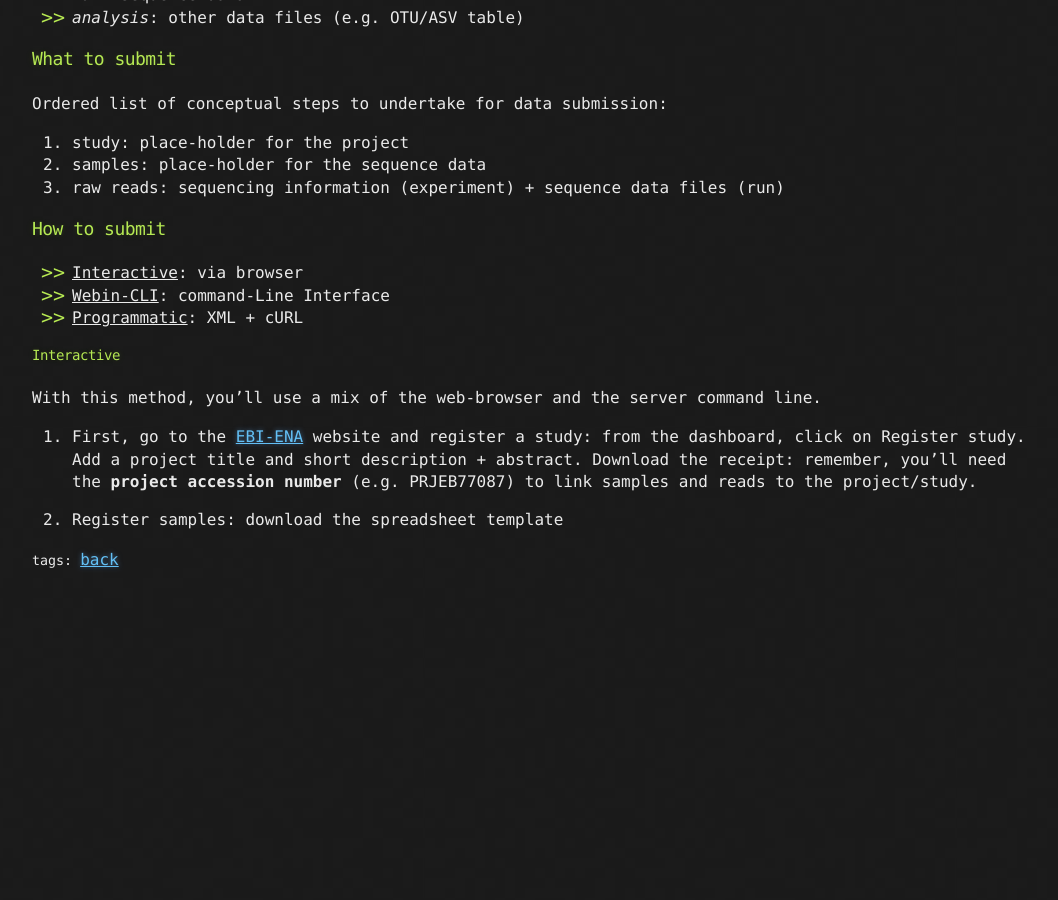
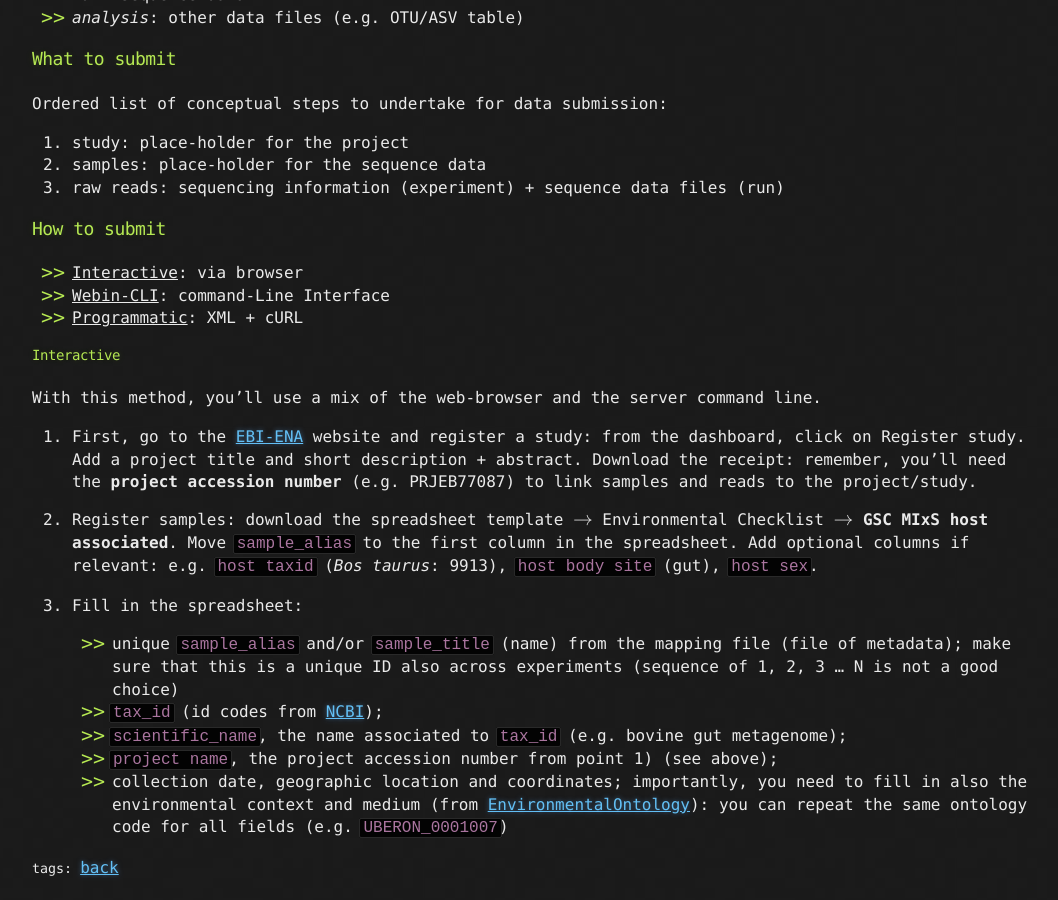
Before and after one commit to bioinformateachers/bioinformateachers.github.io, a Jekyll site: the page built from _posts/2023-09-04-submit-to-ena.md, in a window 1280 px wide and 900 px high, scrolled down 637 px. Shown: the whole window, without its empty margins (108-1166 px from the left). Built offline with Jekyll 4.4.1, drawn with Linux system fonts in a browser that asks for light colours; formulas are drawn with MathJax 3; before the commit the page ends 1229 px from its top, so only the background shows below that.

Commit message:
added: sample registration

```diff
--- a/_posts/2023-09-04-submit-to-ena.md
+++ b/_posts/2023-09-04-submit-to-ena.md
@@ -40,4 +40,12 @@ With this method, you'll use a mix of the web-browser and the server command lin
 1. First, go to the [EBI-ENA](https://www.ebi.ac.uk/ena/submit/webin/login) website and register a study: from the dashboard, click on Register study.
 Add a project title and short description + abstract. Download the receipt: remember, you'll need the **project accession number** (e.g. PRJEB77087) to link samples and reads to the project/study.
 
-2. Register samples: download the spreadsheet template
+2. Register samples: download the spreadsheet template $$\rightarrow$$ Environmental Checklist $$\rightarrow$$ **GSC MIxS host associated**. Move `sample_alias` to the first column in the spreadsheet.
+Add optional columns if relevant: e.g. `host taxid` (*Bos taurus*: 9913), `host body site` (gut), `host sex`.
+
+3. Fill in the spreadsheet:
+	- unique `sample_alias` and/or `sample_title` (name) from the mapping file (file of metadata); make sure that this is a unique ID also across experiments (sequence of 1, 2, 3 ... N is not a good choice)
+	- `tax_id` (id codes from [NCBI](https://www.ncbi.nlm.nih.gov/Taxonomy/Browser/wwwtax.cgi));
+	- `scientific_name`, the name associated to `tax_id` (e.g. bovine gut metagenome);
+	- `project name`, the project accession number from point 1) (see above);
+	- collection date, geographic location and coordinates; importantly, you need to fill in also the environmental context and medium (from [EnvironmentalOntology](https://github.com/EnvironmentOntology/envo/wiki/Using-ENVO-with-MIxS)): you can repeat the same ontology code for all fields (e.g. `UBERON_0001007`)
```
